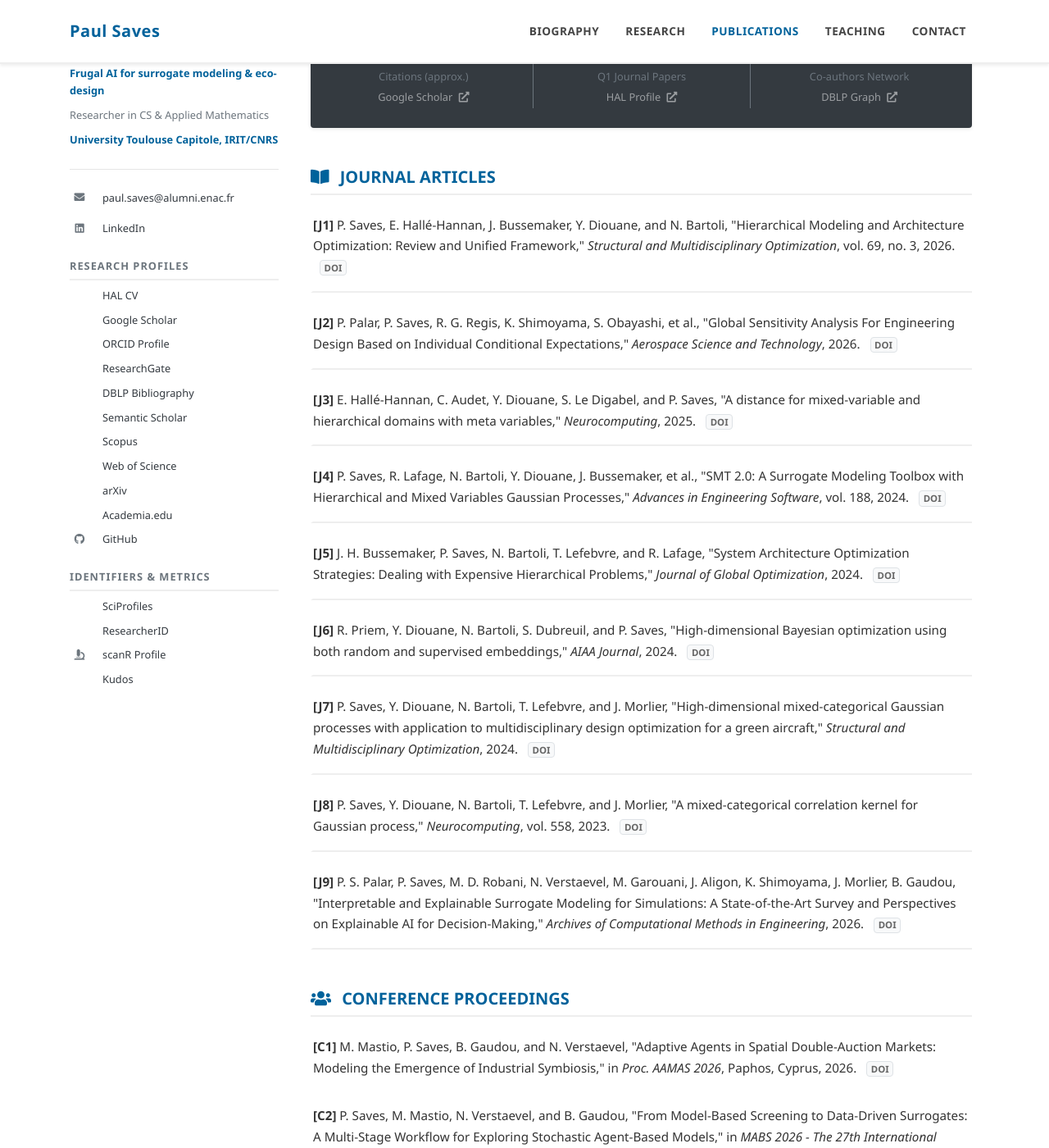
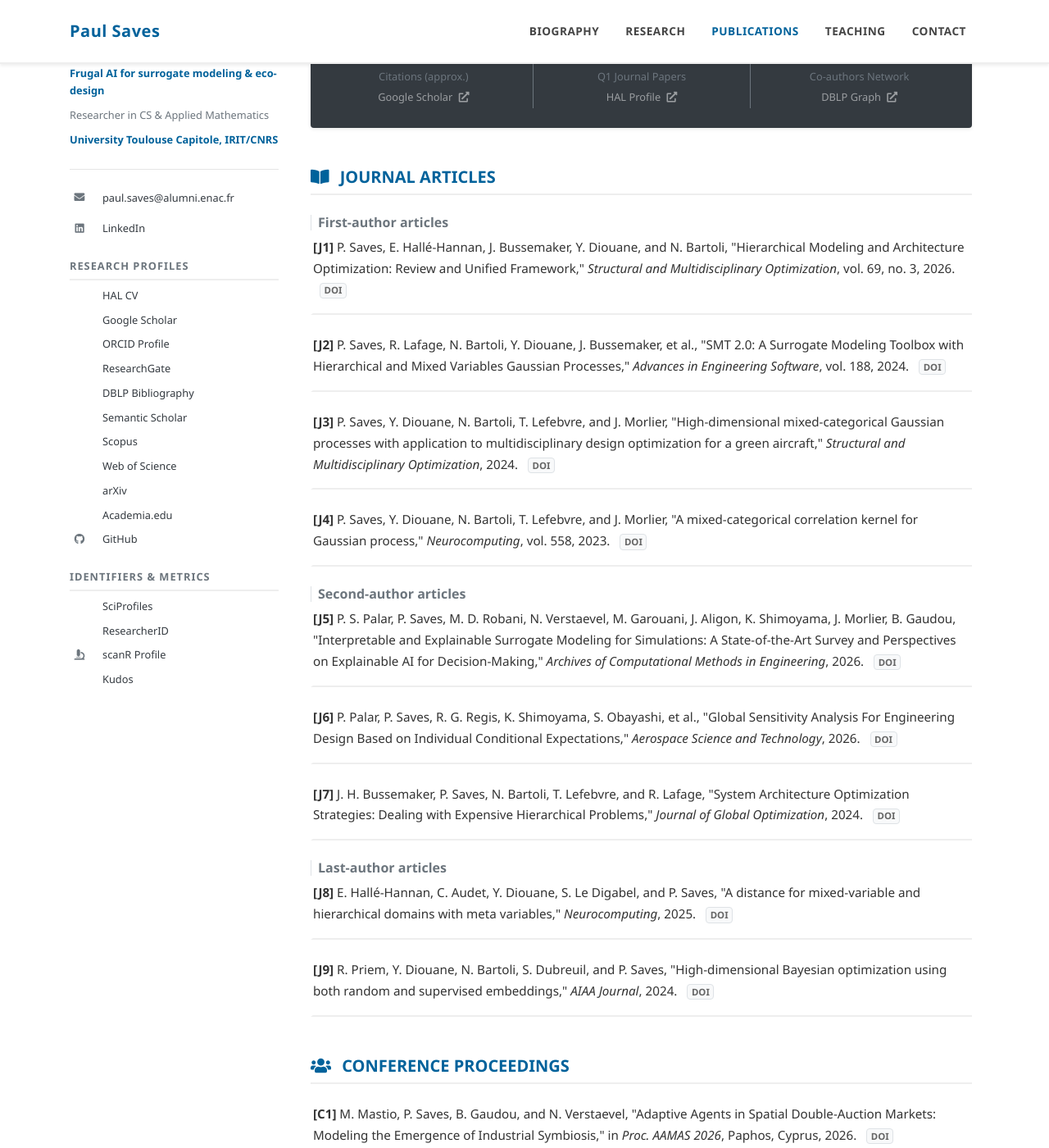
Before and after one commit to Paul-Saves/Paul-Saves.github.io, a Jekyll site: the page built from _pages/publications.md, in a window 1280 px wide and 1400 px high, scrolled down 342 px. Shown: the whole window at 82% size. Built offline with Jekyll 4.4.1, drawn with Linux system fonts in a browser that asks for light colours; a style sheet for code colours, icons or effects is not loaded.

Commit message:
add authors

```diff
--- a/_pages/publications.md
+++ b/_pages/publications.md
@@ -44,40 +44,57 @@ title: Scientific Publications
 <section id="journals" class="mb-5">
   <h2 class="h5 font-weight-bold mb-4 text-primary text-uppercase border-bottom pb-2"><i class="fas fa-book-open mr-2"></i> Journal Articles</h2>
 
+<h3 class="h6 text-muted mt-4 mb-2 font-weight-bold border-left pl-2">
+    First-author articles
+</h3>
+
   <div class="ieee-citation mb-4 pb-3 border-bottom">
     <span class="font-weight-bold">[J1]</span> P. Saves, E. Hallé-Hannan, J. Bussemaker, Y. Diouane, and N. Bartoli, "Hierarchical Modeling and Architecture Optimization: Review and Unified Framework," <em>Structural and Multidisciplinary Optimization</em>, vol. 69, no. 3, 2026. <a href="https://doi.org/10.1007/s00158-026-04249-2" target="_blank" class="badge badge-light border ml-2">DOI</a>
   </div>
 
   <div class="ieee-citation mb-4 pb-3 border-bottom">
-    <span class="font-weight-bold">[J2]</span> P. Palar, P. Saves, R. G. Regis, K. Shimoyama, S. Obayashi, et al., "Global Sensitivity Analysis For Engineering Design Based on Individual Conditional Expectations," <em>Aerospace Science and Technology</em>, 2026. <a href="https://doi.org/10.1016/j.ast.2026.112091" target="_blank" class="badge badge-light border ml-2">DOI</a>
+    <span class="font-weight-bold">[J2]</span> P. Saves, R. Lafage, N. Bartoli, Y. Diouane, J. Bussemaker, et al., "SMT 2.0: A Surrogate Modeling Toolbox with Hierarchical and Mixed Variables Gaussian Processes," <em>Advances in Engineering Software</em>, vol. 188, 2024. <a href="https://doi.org/10.1016/j.advengsoft.2023.103571" target="_blank" class="badge badge-light border ml-2">DOI</a>
   </div>
 
   <div class="ieee-citation mb-4 pb-3 border-bottom">
-    <span class="font-weight-bold">[J3]</span> E. Hallé-Hannan, C. Audet, Y. Diouane, S. Le Digabel, and P. Saves, "A distance for mixed-variable and hierarchical domains with meta variables," <em>Neurocomputing</em>, 2025. <a href="https://doi.org/10.1016/j.neucom.2025.131208" target="_blank" class="badge badge-light border ml-2">DOI</a>
+    <span class="font-weight-bold">[J3]</span> P. Saves, Y. Diouane, N. Bartoli, T. Lefebvre, and J. Morlier, "High-dimensional mixed-categorical Gaussian processes with application to multidisciplinary design optimization for a green aircraft," <em>Structural and Multidisciplinary Optimization</em>, 2024. <a href="https://doi.org/10.1007/s00158-024-03785-z" target="_blank" class="badge badge-light border ml-2">DOI</a>
   </div>
 
   <div class="ieee-citation mb-4 pb-3 border-bottom">
-    <span class="font-weight-bold">[J4]</span> P. Saves, R. Lafage, N. Bartoli, Y. Diouane, J. Bussemaker, et al., "SMT 2.0: A Surrogate Modeling Toolbox with Hierarchical and Mixed Variables Gaussian Processes," <em>Advances in Engineering Software</em>, vol. 188, 2024. <a href="https://doi.org/10.1016/j.advengsoft.2023.103571" target="_blank" class="badge badge-light border ml-2">DOI</a>
+    <span class="font-weight-bold">[J4]</span> P. Saves, Y. Diouane, N. Bartoli, T. Lefebvre, and J. Morlier, "A mixed-categorical correlation kernel for Gaussian process," <em>Neurocomputing</em>, vol. 558, 2023. <a href="https://doi.org/10.1016/j.neucom.2023.126472" target="_blank" class="badge badge-light border ml-2">DOI</a>
   </div>
 
-  <div class="ieee-citation mb-4 pb-3 border-bottom">
-    <span class="font-weight-bold">[J5]</span> J. H. Bussemaker, P. Saves, N. Bartoli, T. Lefebvre, and R. Lafage, "System Architecture Optimization Strategies: Dealing with Expensive Hierarchical Problems," <em>Journal of Global Optimization</em>, 2024. <a href="https://doi.org/10.1007/s10898-024-01443-8" target="_blank" class="badge badge-light border ml-2">DOI</a>
+<h3 class="h6 text-muted mt-4 mb-2 font-weight-bold border-left pl-2">
+    Second-author articles
+</h3>
+
+   <div class="ieee-citation mb-4 pb-3 border-bottom">
+    <span class="font-weight-bold">[J5]</span> P. S. Palar, P. Saves, M. D. Robani, N. Verstaevel, M. Garouani, J. Aligon, K. Shimoyama, J. Morlier, B. Gaudou, "Interpretable and Explainable Surrogate Modeling for Simulations: A State-of-the-Art Survey and Perspectives on Explainable AI for Decision-Making," <em>Archives of Computational Methods in Engineering</em>, 2026. <a href="https://doi.org/10.1007/s11831-026-10600-z" target="_blank" class="badge badge-light border ml-2">DOI</a>
   </div>
 
-  <div class="ieee-citation mb-4 pb-3 border-bottom">
-    <span class="font-weight-bold">[J6]</span> R. Priem, Y. Diouane, N. Bartoli, S. Dubreuil, and P. Saves, "High-dimensional Bayesian optimization using both random and supervised embeddings," <em>AIAA Journal</em>, 2024. <a href="https://doi.org/10.2514/1.J063488" target="_blank" class="badge badge-light border ml-2">DOI</a>
+
+ <div class="ieee-citation mb-4 pb-3 border-bottom">
+    <span class="font-weight-bold">[J6]</span> P. Palar, P. Saves, R. G. Regis, K. Shimoyama, S. Obayashi, et al., "Global Sensitivity Analysis For Engineering Design Based on Individual Conditional Expectations," <em>Aerospace Science and Technology</em>, 2026. <a href="https://doi.org/10.1016/j.ast.2026.112091" target="_blank" class="badge badge-light border ml-2">DOI</a>
   </div>
 
+
   <div class="ieee-citation mb-4 pb-3 border-bottom">
-    <span class="font-weight-bold">[J7]</span> P. Saves, Y. Diouane, N. Bartoli, T. Lefebvre, and J. Morlier, "High-dimensional mixed-categorical Gaussian processes with application to multidisciplinary design optimization for a green aircraft," <em>Structural and Multidisciplinary Optimization</em>, 2024. <a href="https://doi.org/10.1007/s00158-024-03785-z" target="_blank" class="badge badge-light border ml-2">DOI</a>
+    <span class="font-weight-bold">[J7]</span> J. H. Bussemaker, P. Saves, N. Bartoli, T. Lefebvre, and R. Lafage, "System Architecture Optimization Strategies: Dealing with Expensive Hierarchical Problems," <em>Journal of Global Optimization</em>, 2024. <a href="https://doi.org/10.1007/s10898-024-01443-8" target="_blank" class="badge badge-light border ml-2">DOI</a>
   </div>
 
+
+<h3 class="h6 text-muted mt-4 mb-2 font-weight-bold border-left pl-2">
+    Last-author articles
+</h3>
+
+
   <div class="ieee-citation mb-4 pb-3 border-bottom">
-    <span class="font-weight-bold">[J8]</span> P. Saves, Y. Diouane, N. Bartoli, T. Lefebvre, and J. Morlier, "A mixed-categorical correlation kernel for Gaussian process," <em>Neurocomputing</em>, vol. 558, 2023. <a href="https://doi.org/10.1016/j.neucom.2023.126472" target="_blank" class="badge badge-light border ml-2">DOI</a>
+    <span class="font-weight-bold">[J8]</span> E. Hallé-Hannan, C. Audet, Y. Diouane, S. Le Digabel, and P. Saves, "A distance for mixed-variable and hierarchical domains with meta variables," <em>Neurocomputing</em>, 2025. <a href="https://doi.org/10.1016/j.neucom.2025.131208" target="_blank" class="badge badge-light border ml-2">DOI</a>
   </div>
 
+
   <div class="ieee-citation mb-4 pb-3 border-bottom">
-    <span class="font-weight-bold">[J9]</span> P. S. Palar, P. Saves, M. D. Robani, N. Verstaevel, M. Garouani, J. Aligon, K. Shimoyama, J. Morlier, B. Gaudou, "Interpretable and Explainable Surrogate Modeling for Simulations: A State-of-the-Art Survey and Perspectives on Explainable AI for Decision-Making," <em>Archives of Computational Methods in Engineering</em>, 2026. <a href="https://doi.org/10.1007/s11831-026-10600-z" target="_blank" class="badge badge-light border ml-2">DOI</a>
+    <span class="font-weight-bold">[J9]</span> R. Priem, Y. Diouane, N. Bartoli, S. Dubreuil, and P. Saves, "High-dimensional Bayesian optimization using both random and supervised embeddings," <em>AIAA Journal</em>, 2024. <a href="https://doi.org/10.2514/1.J063488" target="_blank" class="badge badge-light border ml-2">DOI</a>
   </div>
 
 
```
